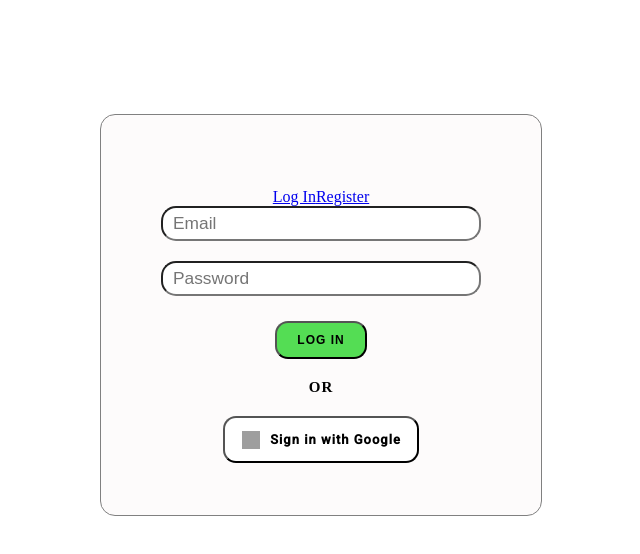
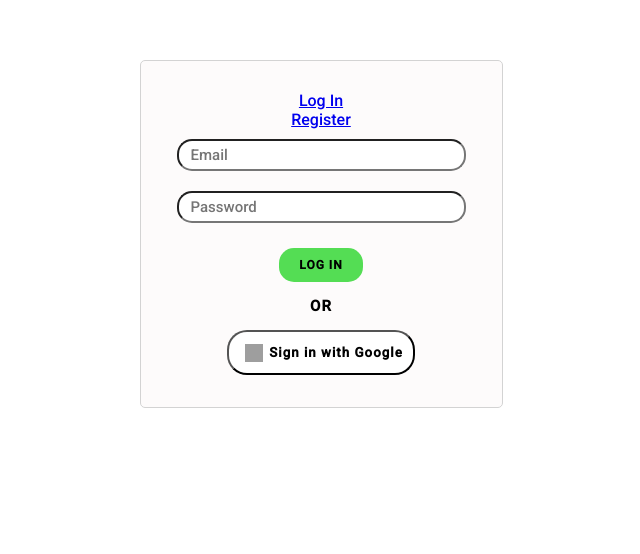
Before and after one commit to Tamar-Mepe/ClassniRoom, a plain HTML site: page src/html/login.html in a window 1280 px wide. Shown: the part 166-720 px from the top of the page, without its empty margins (319-959 px from the left). Drawn offline with Linux system fonts and the light colour scheme; grey boxes are pictures that could not be loaded.

Commit message:
optimise autorization styles

```diff
--- a/src/css/autorization.css
+++ b/src/css/autorization.css
@@ -1,30 +1,68 @@
 @import url(https://fonts.googleapis.com/css?family=Roboto:500);
+* {
+    font-family: "Roboto";
+}
+
+body {
+    margin: 0;
+    padding: 0;
+}
+
+.wrapper {
+    position: fixed;
+    width: 100%;
+    height: 100%;
+}
+
+.container {
+    display: flex;
+    flex-direction: column;
+    justify-content: center;
+    align-items: center;
+    max-width: 500px;
+    margin: auto;
+    height: 100%;
+}
+
+.content-style {
+    position: relative;
+    text-align: center;
+    padding: 30px 50px;
+    border-style: solid;
+    border-width: 1px;
+    border-color: lightgray;
+    border-radius: 5px;
+    background-color: rgb(253, 251, 251);
+}
+
 .forms {
     display: flex;
     flex-direction: column;
-    width: 80%;
 }
 
 .form {
-    margin-bottom: 20px;
-    font-size: 13pt;
+    margin: 10px 30px;
+    font-size: 15px;
     border-radius: 15px;
-    padding: 5px 10px;
+    padding: 5px 12px;
+    width: 100%;
+    align-self: center;
 }
 
 .button-lr {
-    margin: 5px 0px 15px 0px;
-    border-radius: 13px;
+    margin: 15px 0px 0px 0px;
+    border-radius: 15px;
     background-color: #54dd54;
     font-size: 12px;
     font-weight: bold;
     padding: 10px 20px;
     letter-spacing: 1px;
     text-transform: uppercase;
+    border-style: none
 }
 
 .nav-buttons {
-    display: flex;
+    /* TODO */
 }
 
 .lr-button {
@@ -32,14 +70,10 @@
 }
 
 .google-button {
-    margin-top: 20px;
+    margin-top: 15px;
     background-color: #ffffff;
-    border-radius: 13px;
-    border-style: 1px solid;
-}
-
-.google-btn {
-    width: 180px;
+    border-radius: 20px;
+    padding: 0px 10px;
 }
 
 .google-icon-wrapper {
@@ -49,17 +83,15 @@
 
 .google-icon {
     margin-top: 11px;
-    margin-left: 10px;
+    margin-left: 5px;
     height: 18px;
     width: 18px;
 }
 
 .btn-text {
     float: right;
-    font-family: "Roboto";
-    font-size: 13px;
     color: black;
-    margin-right: 10px;
+    margin-left: 30px;
     letter-spacing: 1px;
 }
 
@@ -68,7 +100,7 @@
     text-transform: uppercase;
     font-size: 15px;
     font-weight: bold;
-    margin-top: 5px;
+    margin-top: 15px;
 }
 
 .google-button:hover {
--- a/src/css/loginstyles.css
+++ /dev/null
@@ -1,15 +0,0 @@
-#wrapper {
-    display: flex;
-    flex-direction: column;
-    justify-content: center;
-    align-items: center;
-    width: 400px;
-    height: 380px;
-    margin: 280px auto;
-    border-style: solid;
-    border-width: 1px;
-    border-color: gray;
-    border-radius: 15px;
-    padding: 20px 20px 0px 20px;
-    background-color: rgb(253, 251, 251);
-}
--- a/src/css/registerstyles.css
+++ /dev/null
@@ -1,15 +0,0 @@
-#wrapper {
-    display: flex;
-    flex-direction: column;
-    justify-content: center;
-    align-items: center;
-    width: 400px;
-    height: 430px;
-    margin: 250px auto;
-    border-style: solid;
-    border-width: 1px;
-    border-color: gray;
-    border-radius: 15px;
-    padding: 20px 20px 0px 20px;
-    background-color: rgb(253, 251, 251);
-}
--- a/src/html/login.html
+++ b/src/html/login.html
@@ -6,11 +6,13 @@
     <meta charset="utf-8">
     <title>Sign in</title>
     <link rel="stylesheet" href="../css/autorization.css">
-    <link rel="stylesheet" href="../css/loginstyles.css">
+    <meta name="viewport" content="width=device-width, initial-scale=1.0">
 </head>
 
 <body>
-    <div id="wrapper">
+    <div class="wrapper">
+        <div class="container">
+            <div class="content-style">
                 <div class="nav-buttons">
                     <div class="lr-button">
                         <a href="login.html">Log In</a>
@@ -31,6 +33,7 @@
 
                 <div class="or-label">OR</div>
 
+                <div>
                     <button type="submit" class="google-button">
                         <div class="google-btn">
                             <div class="google-icon-wrapper">
@@ -41,6 +44,9 @@
                         <p class="btn-text"><b>Sign in with Google</b></p>
                     </button>
                 </div>
+            </div>
+        </div>
+    </div>
 </body>
 
 </html>
```
Also changed, not shown: src/html/index.html (+4 -1 lines), src/html/register.html (+5 -2 lines), src/js/script.js (added). Lines whose indentation alone changed are shown as unchanged.
